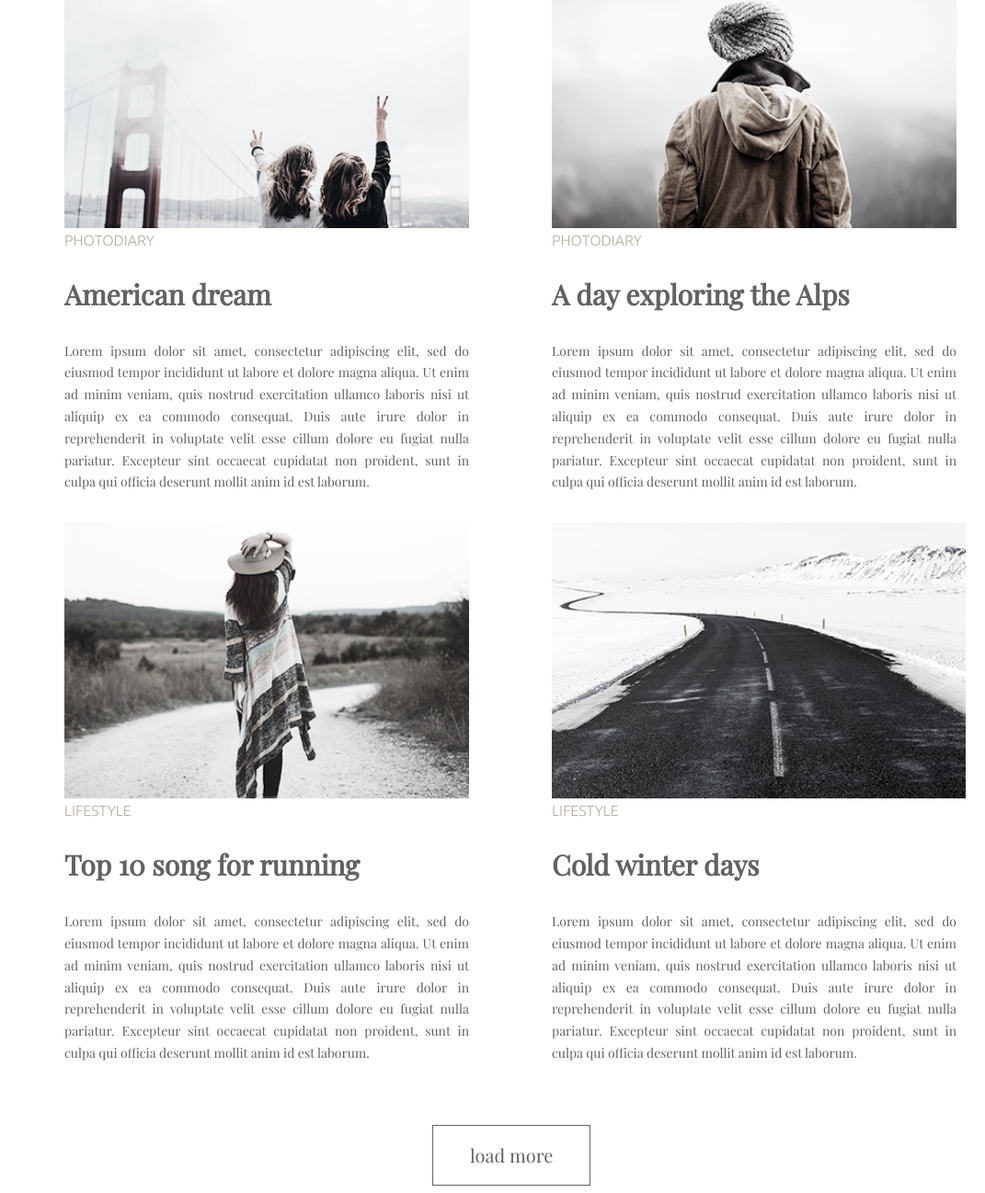
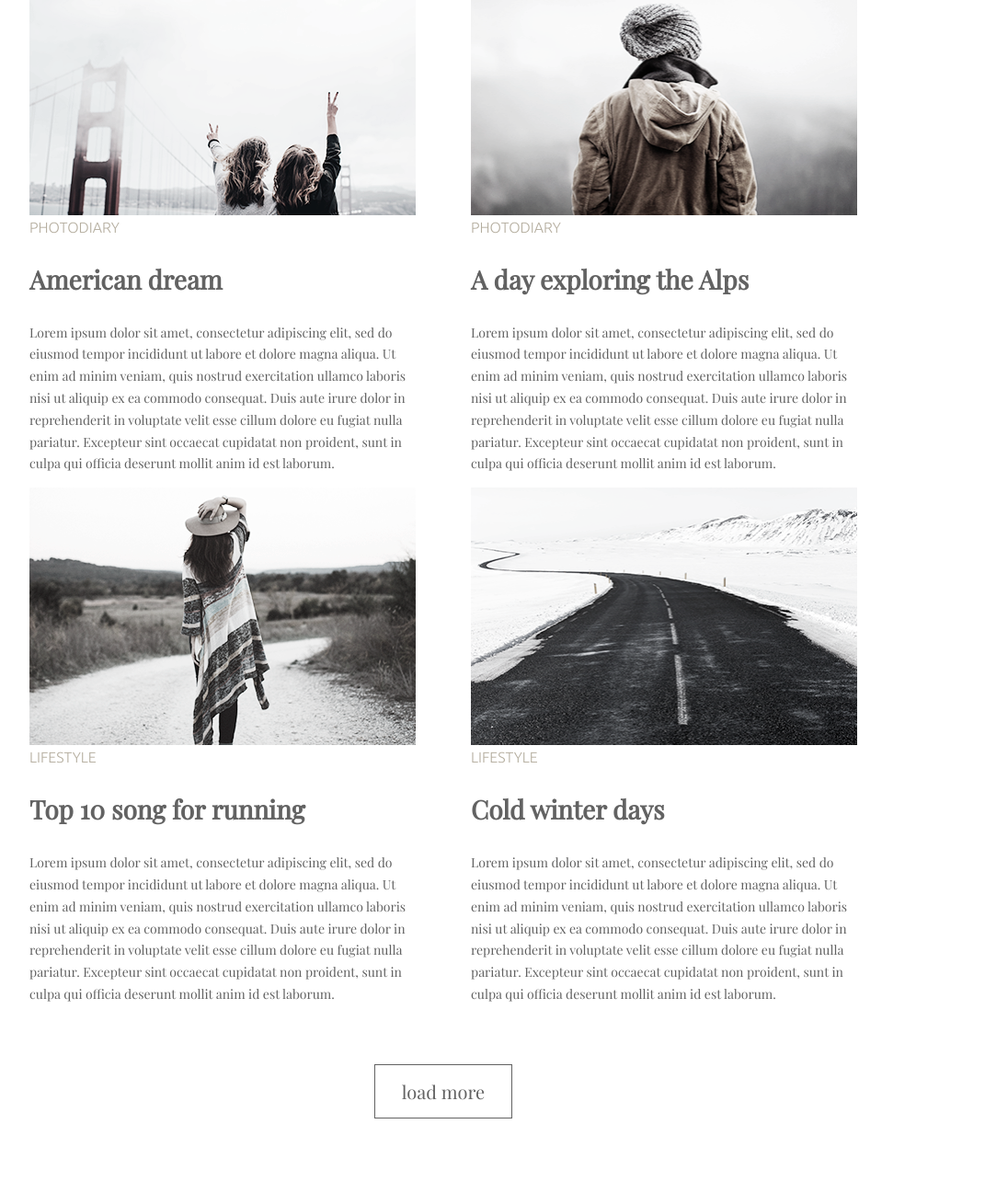
Before and after one commit to zeabato/goit-fe-course, a plain HTML site: page module_3/index.html in a window 1280 px wide. Shown: the part 858-2155 px from the top of the page at 92% size, without its empty margins (158-1229 px from the left). After the commit the page ends 2082 px from the top, so only its background shows below. Drawn offline with Linux system fonts and the light colour scheme.

Commit message:
changes1

```diff
--- a/module_3/index.html
+++ b/module_3/index.html
@@ -8,20 +8,19 @@
 </head>
 <body>
     <header>
-        <nav>
+        <nav class="nav">
             <ul>
-                <li><a href="">lifestyle</a></li>
-                <li><a href="">photodiary</a></li>
-                <li><a href="">music</a></li>
-                <li><a href="">travel</a></li>
+                <li><a href="#">lifestyle</a></li>
+                <li><a href="#">photodiary</a></li>
+                <li><a href="#">music</a></li>
+                <li><a href="#">travel</a></li>
             </ul>
         </nav>
     </header>
     <main>
         <div class="parent">
-            <figure>
-                <img width="440" height="300" class="photo" src="./img/girl.png" alt="photo">
-                <figcaption>lifestyle</figcaption>
+                <img width="420" height="280" class="photo" src="./img/girl.png" alt="photo">
+                <span class="about">lifestyle</span>
                 <h3>More than just a music festival </h3>
                 <p>Lorem ipsum dolor sit amet, consectetur adipiscing elit,
                 sed do eiusmod tempor incididunt ut labore et dolore magna aliqua.
@@ -29,12 +28,10 @@
                 ex ea commodo consequat. Duis aute irure dolor in reprehenderit in voluptate velit esse
                 cillum dolore eu fugiat nulla pariatur. Excepteur sint occaecat cupidatat non proident,
                 sunt in culpa qui officia deserunt mollit anim id est laborum.</p>
-            </figure>
         </div>
         <div class="parent">
-            <figure>
-                <img width="440" height="300" class="photo" src="./img/coffee.png" alt="photo">
-                <figcaption>lifestyle</figcaption>
+                <img width="420" height="280" class="photo" src="./img/coffee.png" alt="photo">
+                <span class="about">lifestyle</span>
                 <h3>Life tastes better with coffee</h3>
                 <p>Lorem ipsum dolor sit amet, consectetur adipiscing elit,
                 sed do eiusmod tempor incididunt ut labore et dolore magna aliqua.
@@ -42,12 +39,10 @@
                 ex ea commodo consequat. Duis aute irure dolor in reprehenderit in voluptate velit esse
                 cillum dolore eu fugiat nulla pariatur. Excepteur sint occaecat cupidatat non proident,
                 sunt in culpa qui officia deserunt mollit anim id est laborum.</p>
-            </figure>
         </div>
         <div class="parent">
-            <figure>
-                <img width="440" height="300" class="photo" src="./img/bridge.png" alt="photo">
-                <figcaption>photodiary</figcaption>
+                <img width="420" height="280" class="photo" src="./img/bridge.png" alt="photo">
+                <span class="about">photodiary</span>
                 <h3>American dream</h3>
                 <p>Lorem ipsum dolor sit amet, consectetur adipiscing elit,
                 sed do eiusmod tempor incididunt ut labore et dolore magna aliqua.
@@ -55,12 +50,10 @@
                 ex ea commodo consequat. Duis aute irure dolor in reprehenderit in voluptate velit esse
                 cillum dolore eu fugiat nulla pariatur. Excepteur sint occaecat cupidatat non proident,
                 sunt in culpa qui officia deserunt mollit anim id est laborum.</p>
-            </figure>
         </div>
         <div class="parent">
-            <figure>
-            <img width="440" height="300" class="photo" src="./img/cap.png" alt="photo">
-            <figcaption>photodiary</figcaption>
+            <img width="420" height="280" class="photo" src="./img/cap.png" alt="photo">
+            <span class="about">photodiary</span>
             <h3>A day exploring the Alps</h3>
             <p>Lorem ipsum dolor sit amet, consectetur adipiscing elit,
                 sed do eiusmod tempor incididunt ut labore et dolore magna aliqua.
@@ -68,12 +61,10 @@
                 ex ea commodo consequat. Duis aute irure dolor in reprehenderit in voluptate velit esse
                 cillum dolore eu fugiat nulla pariatur. Excepteur sint occaecat cupidatat non proident,
                 sunt in culpa qui officia deserunt mollit anim id est laborum.</p>
-            </figure>
         </div>
         <div class="parent">
-            <figure>
-                <img width="440" height="300" class="photo" src="./img/girlback.png" alt="photo">
-                <figcaption>lifestyle</figcaption>
+                <img width="420" height="280" class="photo" src="./img/girlback.png" alt="photo">
+                <span class="about">lifestyle</span>
                 <h3>Top 10 song for running</h3>
                 <p>Lorem ipsum dolor sit amet, consectetur adipiscing elit,
                 sed do eiusmod tempor incididunt ut labore et dolore magna aliqua.
@@ -81,12 +72,10 @@
                 ex ea commodo consequat. Duis aute irure dolor in reprehenderit in voluptate velit esse
                 cillum dolore eu fugiat nulla pariatur. Excepteur sint occaecat cupidatat non proident,
                 sunt in culpa qui officia deserunt mollit anim id est laborum.</p>
-            </figure>
         </div>
         <div class="parent">
-            <figure>
-                <img width="450" height="300" class="photo" src="./img/road.png" alt="photo">
-                <figcaption>lifestyle</figcaption>
+                <img width="420" height="280" class="photo" src="./img/road.png" alt="photo">
+                <span class="about">lifestyle</span>
                 <h3>Cold winter days</h3>
                 <p>Lorem ipsum dolor sit amet, consectetur adipiscing elit,
                 sed do eiusmod tempor incididunt ut labore et dolore magna aliqua.
@@ -94,8 +83,8 @@
                 ex ea commodo consequat. Duis aute irure dolor in reprehenderit in voluptate velit esse
                 cillum dolore eu fugiat nulla pariatur. Excepteur sint occaecat cupidatat non proident,
                 sunt in culpa qui officia deserunt mollit anim id est laborum.</p>
-            </figure>
         </div>
+        <div class="clearfix"></div>
         <button>load more</button>
     </main>
 </body>
--- a/module_3/style.css
+++ b/module_3/style.css
@@ -1,13 +1,15 @@
 
-nav {
+.nav {
+
   color: rgba(98, 98, 98, 1);
   font-family: "PlayfairDisplay";
+  width: 900px;
+  margin: auto;
+  padding-top: 80px;
+  padding-bottom: 100px;
 }
 ul {
   list-style: none;
-  margin-top: 77px;
-  padding-left: 320px;
-  margin-bottom: 73px;
   text-transform: uppercase;
   font-size: 14px;
 }
@@ -29,44 +31,51 @@ li {
   padding: 70px;
 }
 main{
-  padding-left: 170px;
+  width: 900px;
+  align-items: center;
+  margin: auto;
 }
-  .parent {
+.parent {
   background: white;
   float: left;
-  width: 520px;
-  padding-left: 10px;
-  padding-right: 0px;
+  width: 420px;
   }
-figcaption{
+.parent:nth-child(odd){
+  margin-right: 60px;
+}
+
+.about{
   font-family: "Ubuntu";
   text-transform: uppercase;
   color: rgba(180, 173, 158, 1);
 }
 h3 {
   font-family: "PlayfairDisplay";
-  font-size: 30px;
+  font-size: 28px;
   color: rgba(98, 98, 98, 1);
 }
+
 p {
+  width: auto;
   font-family: "PlayfairDisplay";
   font-size: 14px;
   line-height: 170%;
-  text-align: justify;
+  text-align: left;
   color: rgba(98, 98, 98, 1);
 }
 button{
-  text-align: center;
-  margin-left: 450px;
+  display: block;
+  width: 150px;
+  margin: auto;
+
   margin-top: 50px;
   background-color: white;
+
   font-family: "PlayfairDisplay";
   color: rgba(98, 98, 98, 1);
   font-size: 20px;
-  line-height: 170%;
+  text-align: center;
   padding-top: 15px;
-  padding-left: 40px;
-  padding-right: 40px;
   padding-bottom: 15px;
   border: 1px solid;
 }
@@ -76,6 +85,12 @@ button:hover {
   transition-duration: 0.5s;
   color: white;
 }
+
+.clearfix{
+  content: "";
+  display: table;
+  clear: both;
+}
 @font-face {
   font-family: "PlayfairDisplay";
   src: url("fonts/PlayfairDisplay-Regular.ttf") format("truetype");
```
